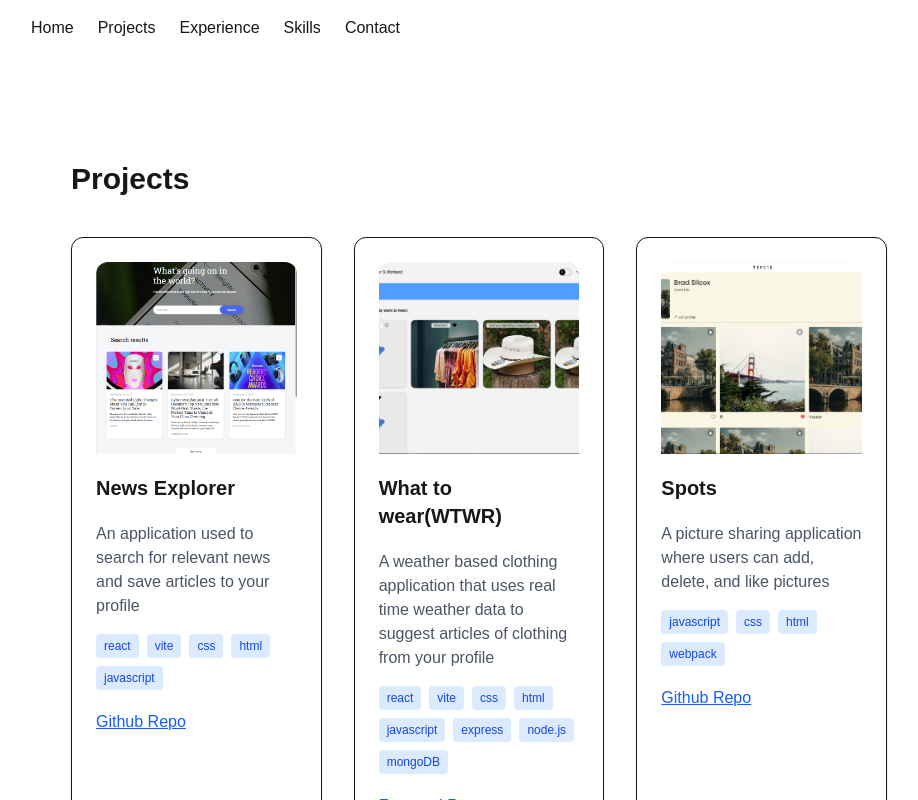
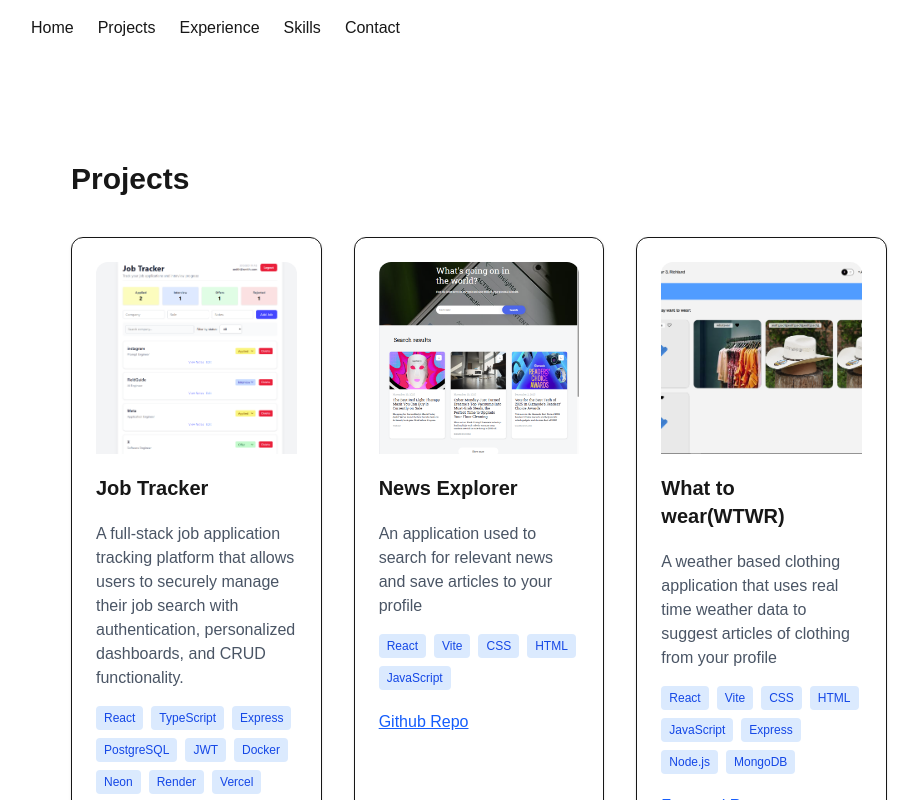
Before and after one commit to bsilcox1990/my-portfolio, a Next.js app: page /projects in a window 1280 px wide. Shown: the top 800 px of the page, without its empty margins (161-1079 px from the left). Built offline with nearby package versions, Linux system fonts and the light colour scheme.

Commit message:
Add new project

```diff
--- a/src/app/constants/projects.ts
+++ b/src/app/constants/projects.ts
@@ -2,16 +2,24 @@ import type { Project } from "@/app/types/project"
 
 export const projects:Project [] = [
     {
+        title: "Job Tracker",
+        description: 'A full-stack job application tracking platform that allows users to securely manage their job search with authentication, personalized dashboards, and CRUD functionality.',
+        tech: ["React", "TypeScript", "Express", "PostgreSQL", "JWT", "Docker", "Neon", "Render", "Vercel"],
+        github: "https://github.com/bsilcox1990/job-tracker",
+        image: "/projects/jobTracker.png"
+    },
+
+    {
         title: "News Explorer",
         description: "An application used to search for relevant news and save articles to your profile",
-        tech: ["react", "vite", "css", "html", "javascript"],
+        tech: ["React", "Vite", "CSS", "HTML", "JavaScript"],
         github: "https://github.com/bsilcox1990/se_project_news-explorer",
         image: "/projects/newsExplorer.png"
     },
     {
         title: "What to wear(WTWR)",
         description: "A weather based clothing application that uses real time weather data to suggest articles of clothing from your profile",
-        tech: ["react", "vite", "css", "html", "javascript", "express", "node.js", "mongoDB"],
+        tech: ["React", "Vite", "CSS", "HTML", "JavaScript", "Express", "Node.js", "MongoDB"],
         repos: {
             frontend: "https://github.com/bsilcox1990/se_project_react",
             backend: "https://github.com/bsilcox1990/se_project_express"
@@ -21,7 +29,7 @@ export const projects:Project [] = [
     {
         title: "Spots",
         description: "A picture sharing application where users can add, delete, and like pictures",
-        tech: ["javascript", "css", "html", "webpack"],
+        tech: ["JavaScript", "CSS", "HTML", "Webpack"],
         github: "https://github.com/bsilcox1990/se_project_spots",
         image: "/projects/spots.png"
     }
```
Also changed, not shown: public/projects/jobTracker.png (added).
